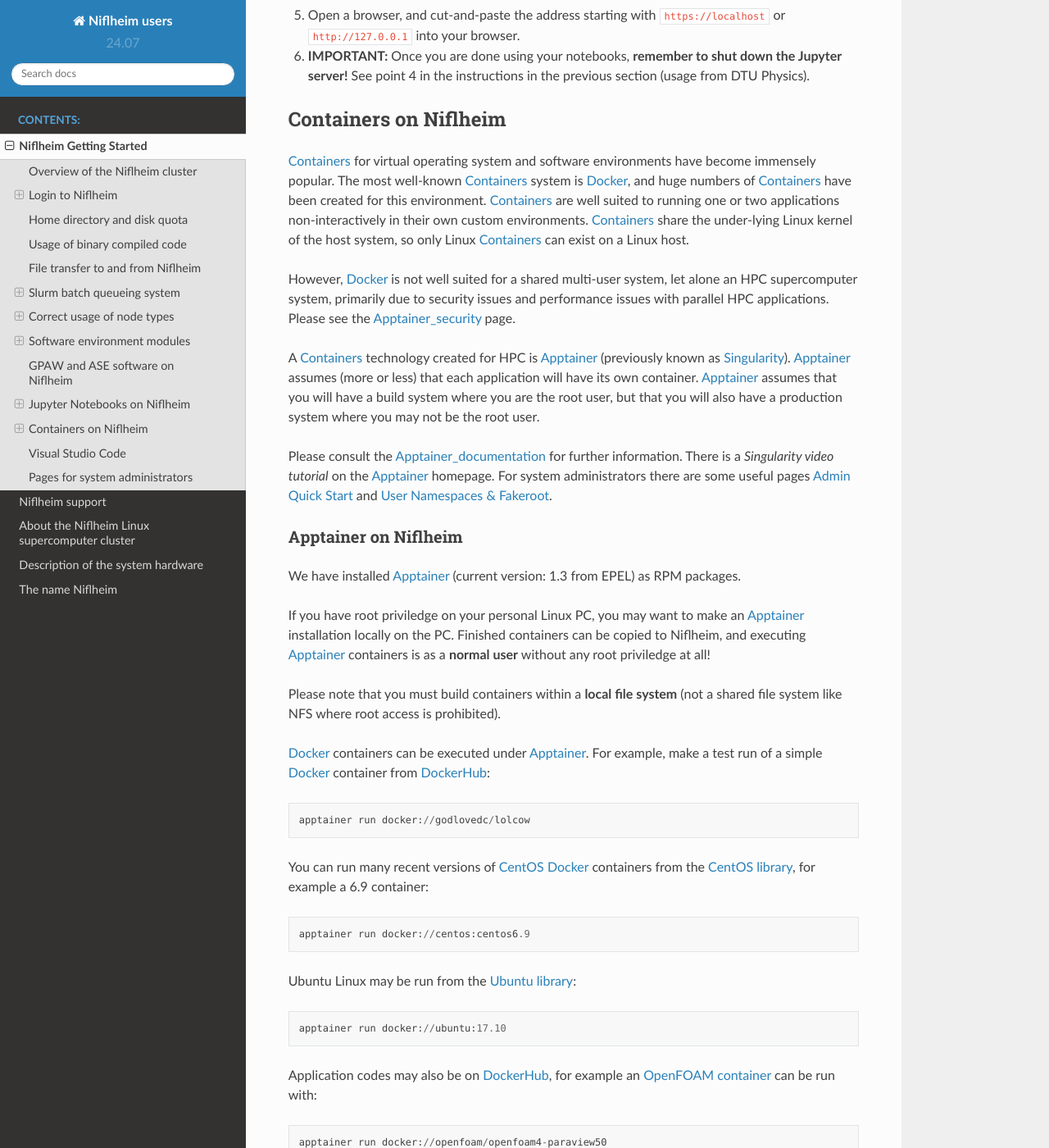
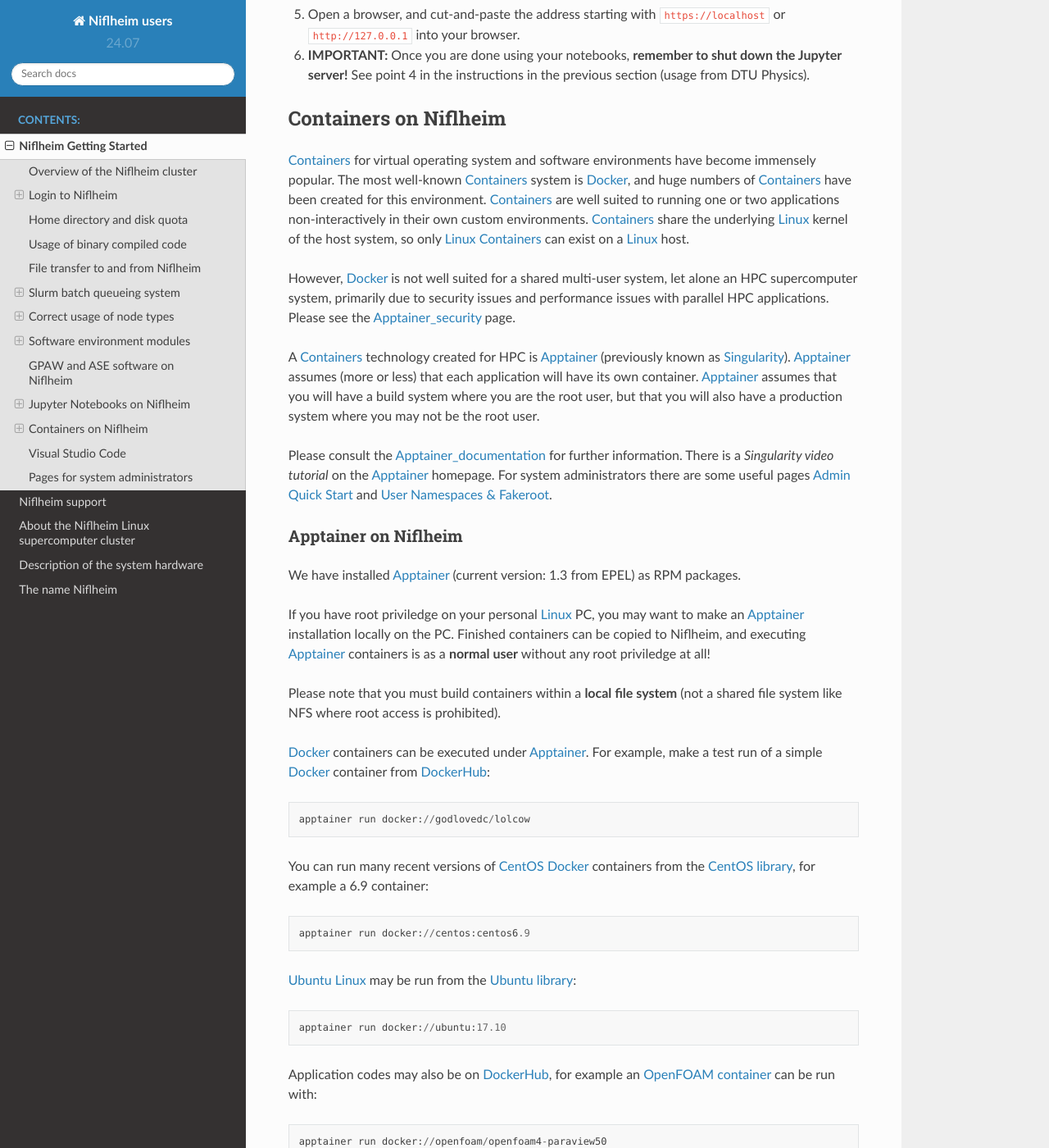
Before and after one commit to OleHolmNielsen/Niflheim_users, a Sphinx documentation site: the page built from docs/Niflheim_Getting_Started.rst, in a window 1280 px wide and 1400 px high, scrolled down 20187 px. Shown: the whole window at 82% size. Built offline with Sphinx 7.4.7 and the Read the Docs theme 2.0.0, drawn with Linux system fonts in a browser that asks for light colours; some of the changed text lies outside the part shown.

Commit message:
Added some links

```diff
--- a/docs/Niflheim_Getting_Started.rst
+++ b/docs/Niflheim_Getting_Started.rst
@@ -90,14 +91,14 @@
 
 The SSH_ (*Secure Shell*) communication protocol is described widely on the Internet.
 The user's SSH_ configuration files and `cryptographic keys <https://www.ssh.com/academy/ssh/public-key-authentication>`_
-are stored in the directory ``$HOME/.ssh/`` on Linux systems.
+are stored in the directory ``$HOME/.ssh/`` on Linux_ systems.
 
 You are encouraged to configure SSH_ keys on your own PC so that you can login to Niflheim without entering a password:
 
-* Linux users: See for example
+* Linux_ users: See for example
   `Creating an SSH Key Pair and Configuring Public Key Authentication on a Server <https://www.linode.com/docs/guides/use-public-key-authentication-with-ssh/>`_.
 
-* MacOS users: See for example `Manually generating your SSH key in macOS
+* macOS_ users: See for example `Manually generating your SSH key in macOS
   <https://docs.joyent.com/public-cloud/getting-started/ssh-keys/generating-an-ssh-key-manually/manually-generating-your-ssh-key-in-mac-os-x>`_.
 
 * Windows users can use the free PuTTY_ SSH_ client and read the instructions
@@ -243,7 +246,7 @@
     - **RAM memory**
     - **/tmp scratch disk**
     - **Login nodes**
-    - **Linux OS**
+    - **Linux_ OS**
   * - xeon24el8, xeon24el8_test, xeon24el8_week
     - Broadwell_
     - 24
@@ -974,7 +977,7 @@
 Containers_ for virtual operating system and software environments have become immensely popular.
 The most well-known Containers_ system is Docker_, and huge numbers of Containers_ have been created for this environment.
 Containers_ are well suited to running one or two applications non-interactively in their own custom environments.
-Containers_ share the under-lying Linux kernel of the host system, so only Linux Containers_ can exist on a Linux host.
+Containers_ share the underlying Linux_ kernel of the host system, so only Linux_ Containers_ can exist on a Linux_ host.
 
 However, Docker_ is not well suited for a shared multi-user system, let alone an HPC supercomputer system, primarily due to security issues and performance issues with parallel HPC applications.
 Please see the Apptainer_security_ page.
@@ -1002,7 +1005,7 @@
 
 We have installed Apptainer_ (current version: 1.3 from EPEL) as RPM packages.
 
-If you have root priviledge on your personal Linux PC, you may want to make an Apptainer_ installation locally on the PC.
+If you have root priviledge on your personal Linux_ PC, you may want to make an Apptainer_ installation locally on the PC.
 Finished containers can be copied to Niflheim, and executing Apptainer_ containers is as a **normal user** without any root priviledge at all!
 
 Please note that you must build containers within a **local file system** (not a shared file system like NFS where root access is prohibited).
@@ -1016,7 +1019,7 @@
 
   apptainer run docker://centos:centos6.9
 
-Ubuntu Linux may be run from the `Ubuntu library <https://hub.docker.com/_/ubuntu/>`_::
+Ubuntu_ Linux_ may be run from the `Ubuntu library <https://hub.docker.com/_/ubuntu/>`_::
 
   apptainer run docker://ubuntu:17.10
 
```
Also changed, not shown: other parts of docs/Niflheim_Getting_Started.rst (+9 -5 lines).
